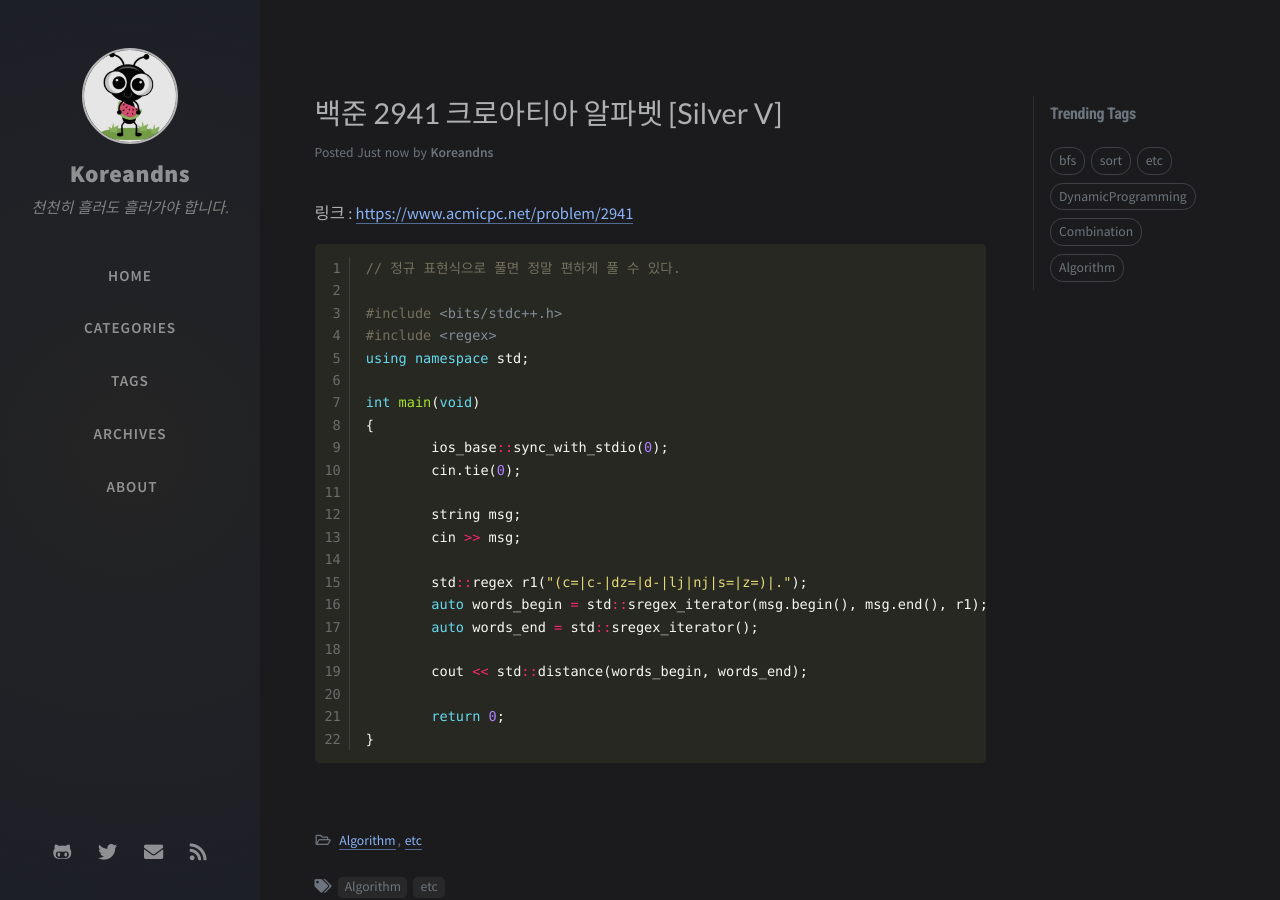
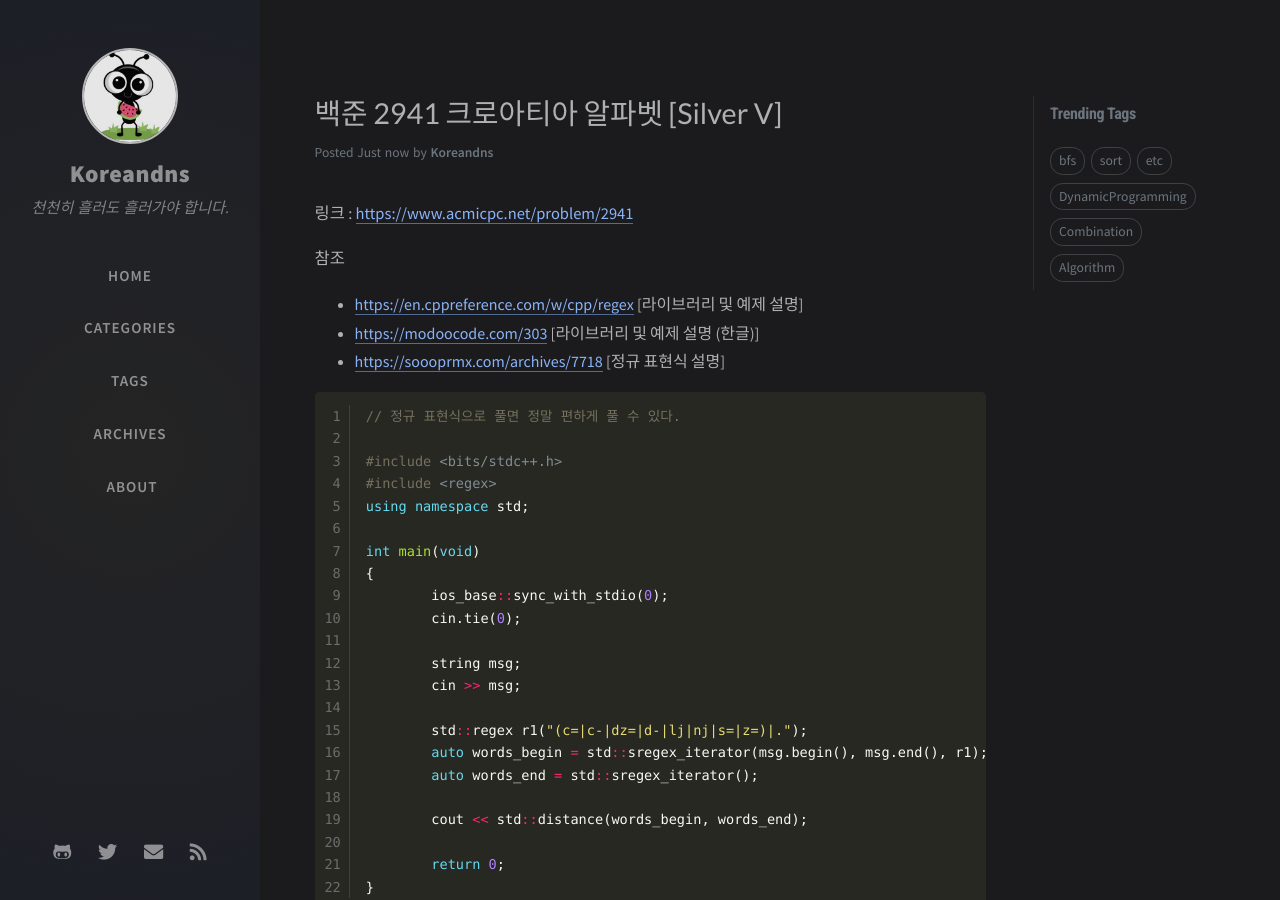
Before and after one commit to KoreanDNS/koreandns.github.io, a Jekyll site: the page built from _posts/2020-04-22-2941.md, in a window 1280 px wide and 900 px high. Built offline with Jekyll 4.4.1, drawn with Linux system fonts in a browser that asks for light colours; nearby versions of some CDN libraries; comment, search, counter and statistics services are not loaded.

Commit message:
no message

```diff
--- a/_posts/2020-04-22-2941.md
+++ b/_posts/2020-04-22-2941.md
@@ -9,6 +9,12 @@ tags: [Algorithm, etc]
 
 
 링크 : [https://www.acmicpc.net/problem/2941](https://www.acmicpc.net/problem/2941)
+
+참조
+
+- [https://en.cppreference.com/w/cpp/regex](https://en.cppreference.com/w/cpp/regex) [라이브러리 및 예제 설명]
+- [https://modoocode.com/303](https://modoocode.com/303) [라이브러리 및 예제 설명 (한글)]
+- [https://soooprmx.com/archives/7718](https://soooprmx.com/archives/7718) [정규 표현식 설명]
 
 
 
```
